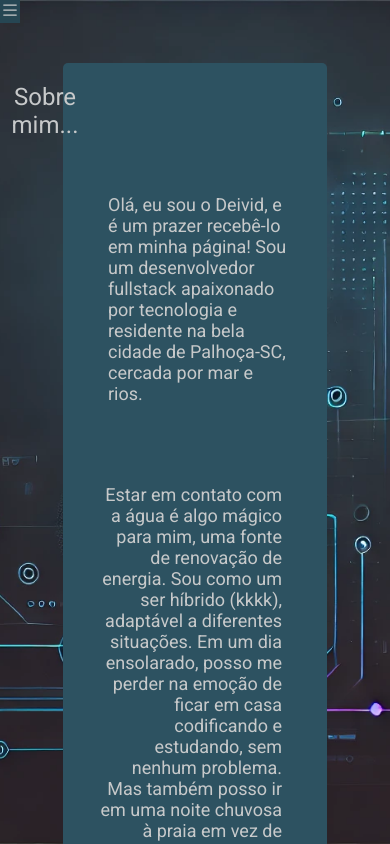
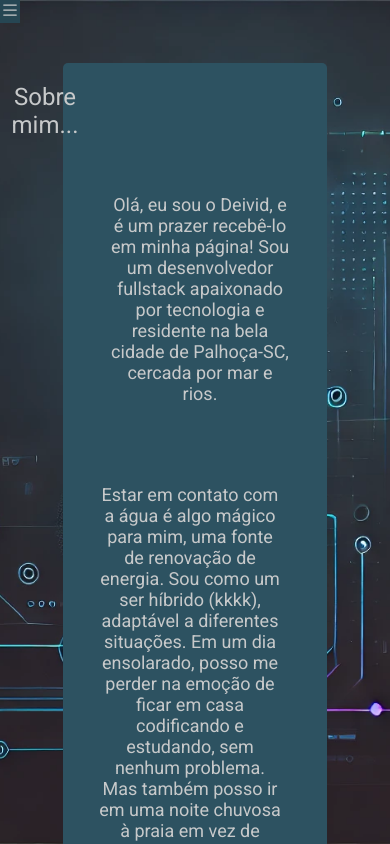
Before and after one commit to DeividBorges93/DeividBorges93.github.io, a React (Create React App) app: page /sobremim in a window 390 px wide. Built offline with nearby package versions, Linux system fonts and the light colour scheme.

Commit message:
feat(style): add responsive text alignment for About Me section on small screens

```diff
--- a/src/css/components/renderAboutme.css
+++ b/src/css/components/renderAboutme.css
@@ -54,9 +54,15 @@
   text-align: right;
 }
 
-
-
-
 .paragraph {
   line-height: 150%;
 }
+
+@media (max-width: 480px) {
+  .about-me-text p,
+  .about-me-text li {
+    text-align: center;
+    margin-left: auto;
+    margin-right: auto;
+  }
+}
```
